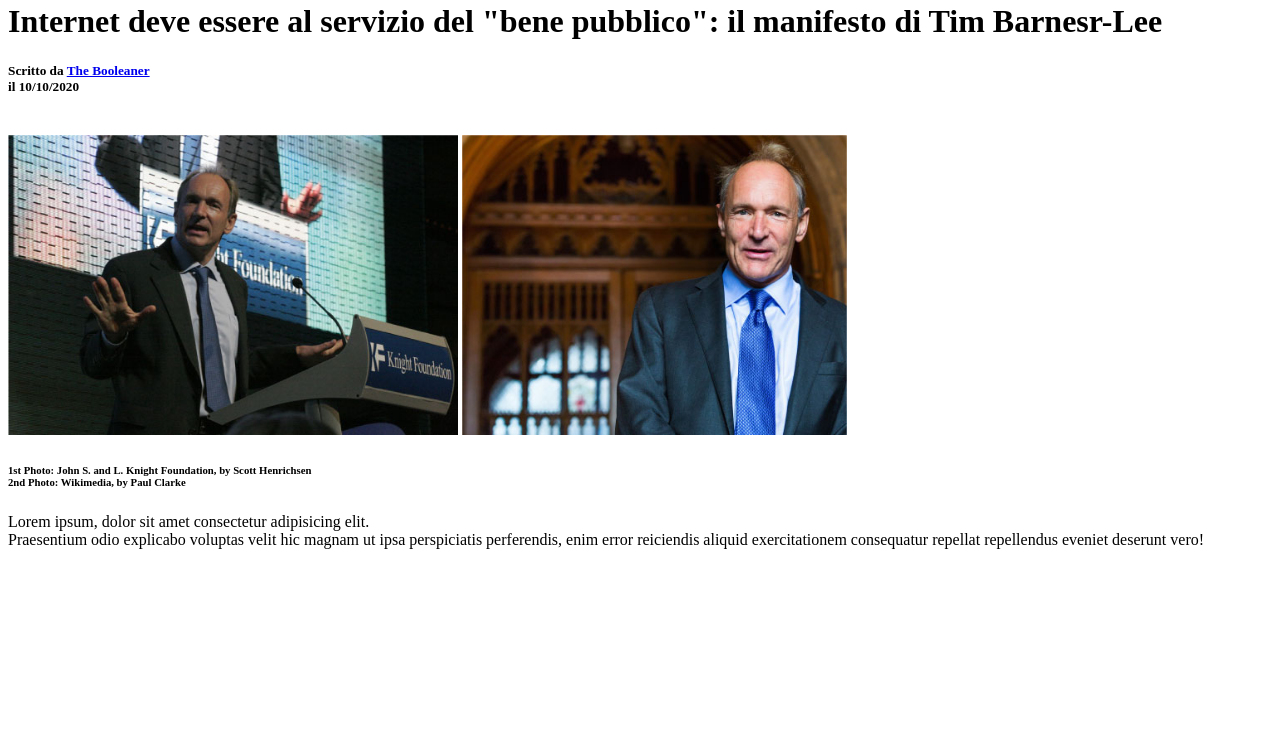
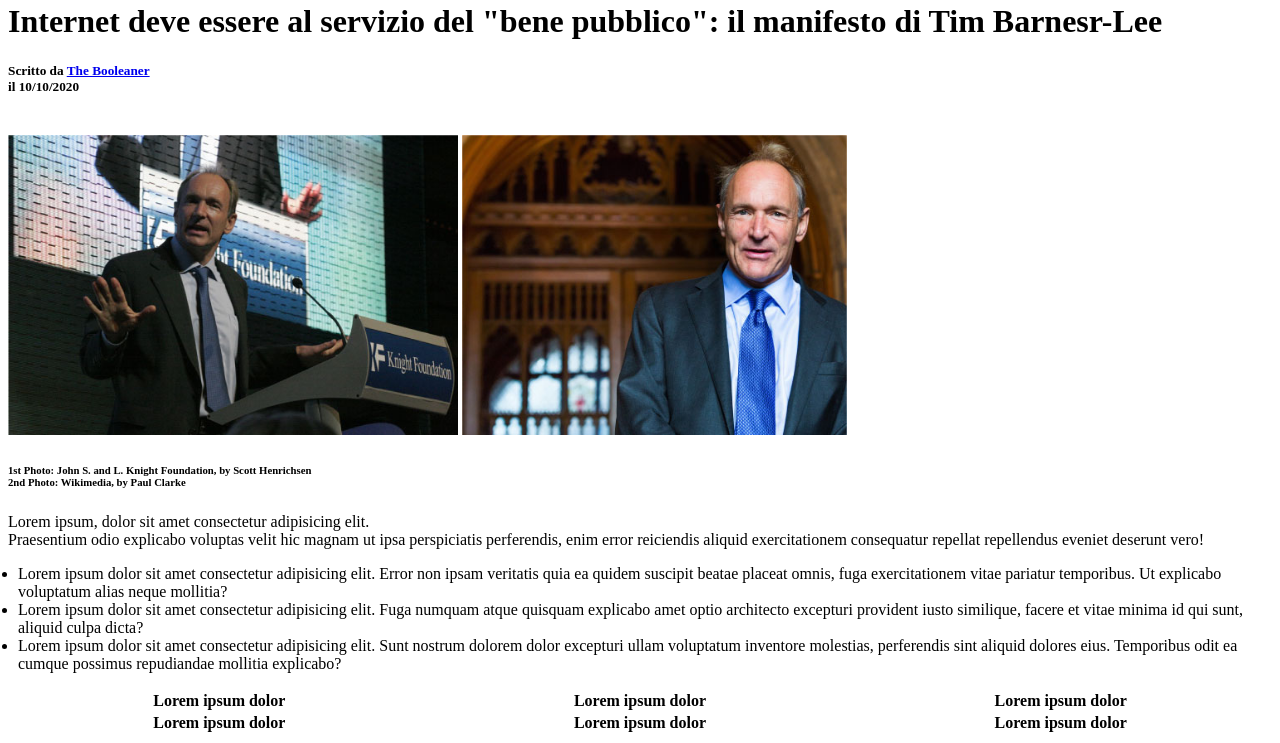
Before and after one commit to Damianopipitone/html-css-booleaner, a plain HTML site: page index.html in a window 1280 px wide. Shown: the part 83-826 px from the top of the page. Before the commit the page ends 800 px from the top, so only its background shows below. Drawn offline with Linux system fonts and the light colour scheme.

```diff
--- a/css/style.css
+++ b/css/style.css
@@ -3,6 +3,11 @@ header{
     background-color: rgb(24, 232, 239);
    /*  background-color: rgb(31, 116, 131); */
 }
+
 stan {
     text-decoration-color: yellow;
 }
+
+ul{
+    padding-left:10px;
+}
--- a/index.html
+++ b/index.html
@@ -39,9 +39,45 @@
         </div>
 
         <stan>Lorem ipsum, dolor sit amet consectetur adipisicing elit. <br>
-        Praesentium odio explicabo voluptas velit hic magnam ut ipsa perspiciatis perferendis, enim error reiciendis aliquid exercitationem consequatur repellat repellendus eveniet deserunt vero!</stan>
+         Praesentium odio explicabo voluptas velit hic magnam ut ipsa perspiciatis perferendis, enim error reiciendis aliquid exercitationem consequatur repellat repellendus eveniet deserunt vero!
+        </stan>
+
+        <ul>
+
+            <li>Lorem ipsum dolor sit amet consectetur adipisicing elit. Error non ipsam veritatis quia ea quidem suscipit beatae placeat omnis, fuga exercitationem vitae pariatur temporibus. Ut explicabo voluptatum alias neque mollitia?</li>
+            <li>Lorem ipsum dolor sit amet consectetur adipisicing elit. Fuga numquam atque quisquam explicabo amet optio architecto excepturi provident iusto similique, facere et vitae minima id qui sunt, aliquid culpa dicta?</li>
+            <li>Lorem ipsum dolor sit amet consectetur adipisicing elit. Sunt nostrum dolorem dolor excepturi ullam voluptatum inventore molestias, perferendis sint aliquid dolores eius. Temporibus odit ea cumque possimus repudiandae mollitia explicabo?</li>
+
+        </ul>
+
 
     </main>
+
+    <footer>
+
+        <table style="width: 100%;">
+
+            <tr>
+                <th>Lorem ipsum dolor</th>
+                <th>Lorem ipsum dolor</th>
+                <th>Lorem ipsum dolor</th>
+            </tr>
+
+            <tr>
+                <th>Lorem ipsum dolor</th>
+                <th>Lorem ipsum dolor</th>
+                <th>Lorem ipsum dolor</th>
+            </tr>
+
+
+
+
+
+        </table>
+
+
+
+    </footer>
 
 
 
```
